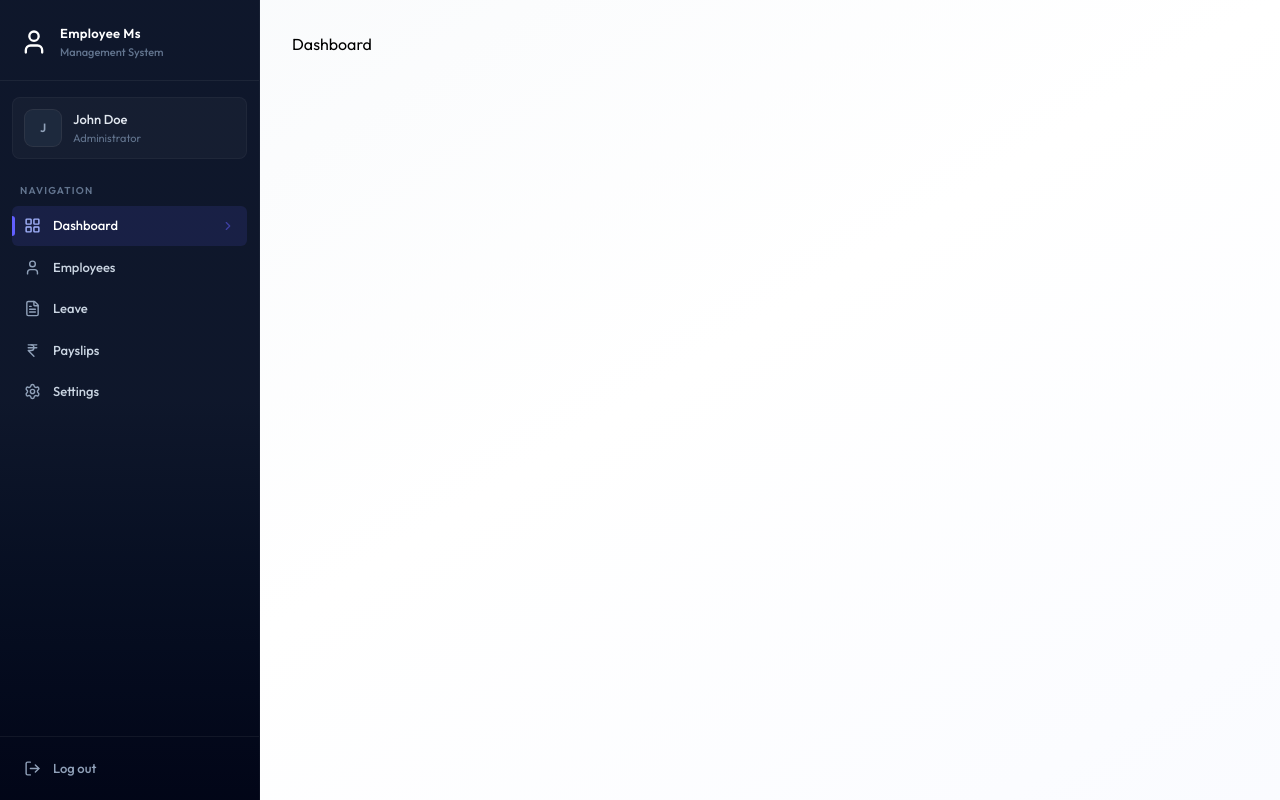
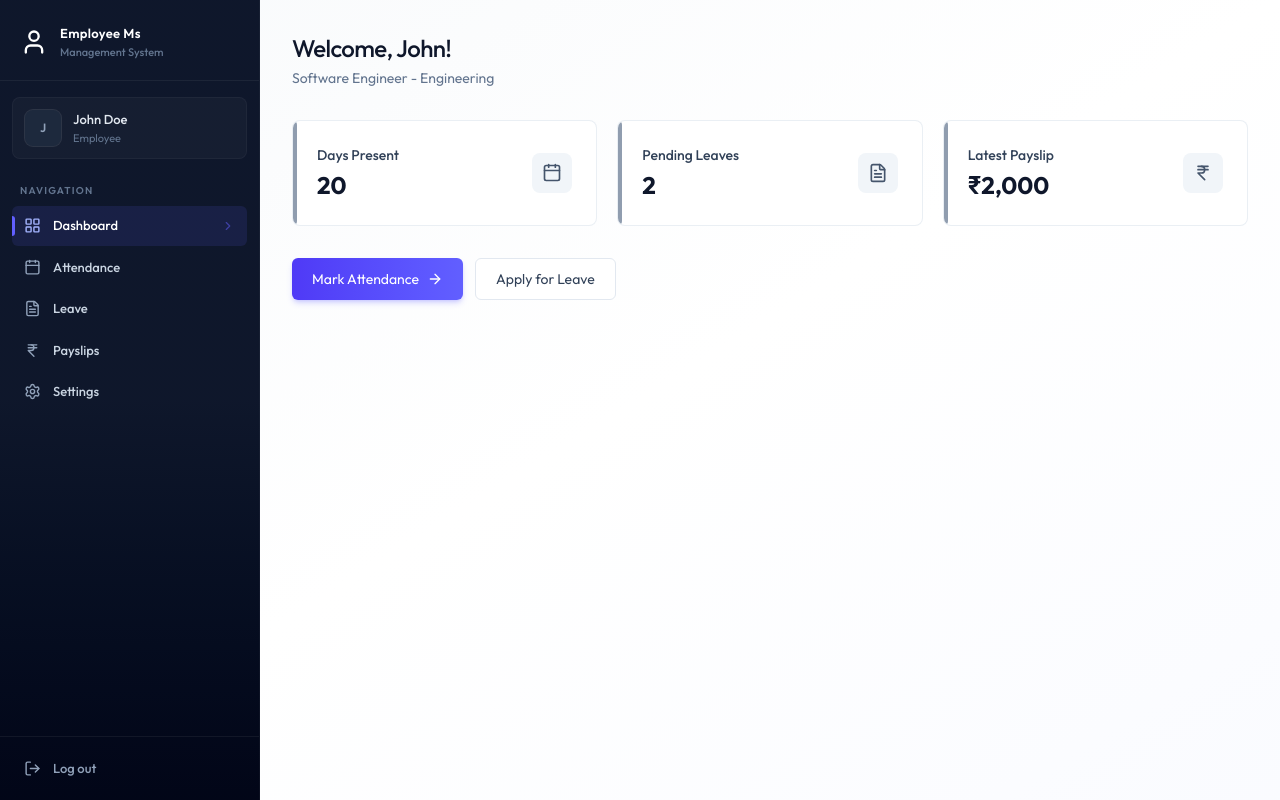
Before and after one commit to Saurabhguptan007/FullStack-EMS, a React (Vite) app in the folder client/: page /dashboard in a window 1280 px wide. Built offline with nearby package versions, Linux system fonts and the light colour scheme.

Commit message:
Dashboard page UI completed

```diff
--- /dev/null
+++ b/client/src/components/AdminDashboard.jsx
@@ -0,0 +1,57 @@
+import { Building2Icon, CalendarIcon, FileTextIcon, UserIcon } from "lucide-react"
+
+const AdminDashboard = ({data}) => {
+    const stats = [
+        {
+            icon: UserIcon,
+            value: data.totalEmployees,
+            label: "Total Employees",
+            description: "Active workforce",
+        },
+        {
+            icon: Building2Icon,
+            value: data.totalDepartments,
+            label: "Departments",
+            subtitle: "Organization units",
+        },
+        {
+            icon: CalendarIcon,
+            value: data.todayAttendance,
+            label: "Today's Attendance",
+            subtitle: "Checked in today",
+        },
+        {
+            icon: FileTextIcon,
+            value: data.pendingLeaves,
+            label: "Pending Leaves",
+            subtitle: "Awaiting approvel",
+        }
+    ]
+  return (
+    <div className="animate-fade-in">
+        <div className="page-header">
+            <h1 className="page-title">
+                Dashboard
+            </h1>
+            <p className="page-subtitle">
+                Welcome back, Saurabh
+            </p>
+        </div>
+
+        <div className="grid grid-cols-1 sm:grid-cols-2 lg:grid-cols-4 gap-4 sm:gap-5 mb-8">
+            {stats.map((stat) => (
+                <div key={stat.label} className="card card-hover p-5 sm:p-6 relative overflow-hidden group flex items-center justify-between">
+                    <div>
+                        <div className="absolute left-0 top-0 bottom-0 w-1 rounded-r-full bg-slate-500/70 group-hover:bg-indigo-500/70" />
+                        <p className="text-sm font-medium text-slate-700">{stat.label}</p>
+                        <p className="text-2xl font-bold text-slate-900 mt-1">{stat.value}</p>
+                    </div>
+                    <stat.icon className="size-10 p-2.5 rounded-lg bg-slate-100 text-slate-600 group-hover:bg-indigo-50 group-hover:text-indigo-600 transition-colors duration-200"/>
+                </div>
+            ))}
+        </div>
+    </div>
+  )
+}
+
+export default AdminDashboard
--- /dev/null
+++ b/client/src/components/EmployeeDashboard.jsx
@@ -0,0 +1,67 @@
+import {ArrowRightIcon, CalendarIcon, FileTextIcon, IndianRupeeIcon} from "lucide-react"
+import { Link } from "react-router-dom";
+
+const EmployeeDashboard = ({data}) => {
+
+    const emp = data.employee;
+
+    const cards = [
+        {
+            icon: CalendarIcon,
+            value: data.currentMonthAttendance,
+            title: "Days Present",
+            subtitle: "This month",
+        },
+        {
+            icon: FileTextIcon,
+            value: data.pendingLeaves,
+            title: "Pending Leaves",
+            subtitle: "Awaiting approval",
+        },
+        {
+            icon: IndianRupeeIcon,
+            value: data.latestPayslip ? `₹${data.latestPayslip.netSalary?.toLocaleString()}` : "N/A",
+            title: "Latest Payslip",
+            subtitle: "Most recent payout",
+        },
+
+    ]
+
+  return (
+    <div className="animate-fade-in">
+        <div className="page-header">
+            <h1 className="page-title">
+                Welcome, {emp?.firstName}!
+            </h1>
+            <p className="page-subtitle">
+                {emp?.position} - {emp?.department || "No Department"}
+            </p>
+        </div>
+
+        <div className="grid grid-cols-1 sm:grid-cols-3 gap-4 sm:gap-5 mb-8">
+            {cards.map((card, index) => (
+                <div key={index} className="card card-hover p-5 sm:p-6 relative overflow-hidden group flex items-center justify-between">
+                    <div>
+                        <div className="absolute left-0 top-0 bottom-0 w-1 rounded-r-full bg-slate-500/70 group-hover:bg-indigo-500/70" />
+                        <p className="text-sm font-medium text-slate-700">{card.title}</p>
+                        <p className="text-2xl font-bold text-slate-900 mt-1">{card.value}</p>
+                    </div>
+                    <card.icon className="size-10 p-2.5 rounded-lg bg-slate-100 text-slate-600 group-hover:bg-indigo-50 group-hover:text-indigo-600 transition-colors duration-200"/>
+                </div>
+            ))}
+        </div>
+
+        <div className="flex flex-col sm:flex-row gap-3">
+            <Link to="/attendance" className="btn-primary text-center inline-flex items-center justify-center gap-2">
+                Mark Attendance <ArrowRightIcon className="w-4 h-4" />
+            </Link>
+            <Link to="/leave" className="btn-secondary text-center">
+                Apply for Leave
+            </Link>
+        </div>
+
+    </div>
+  )
+}
+
+export default EmployeeDashboard
--- /dev/null
+++ b/client/src/components/Loading.jsx
@@ -0,0 +1,9 @@
+const Loading = () => {
+  return (
+    <div className="flex justify-center h-screen items-center">
+        <div className="animate-spin rounded-full size-8 border-2 border-indigo-600 border-t-transparent" />
+    </div>
+  )
+}
+
+export default Loading
--- a/client/src/components/Sidebar.jsx
+++ b/client/src/components/Sidebar.jsx
@@ -18,7 +18,7 @@
         setMobileOpen(false)
     }, [pathname])
 
-    const role = "ADMIN" || "EMPLOYEE";
+    const role = "" || "EMPLOYEE";
     const navItems = [
         {name: "Dashboard", herf: "/dashboard", icon: LayoutGridIcon},
         role === "ADMIN" ?
--- a/client/src/pages/Dashboard.jsx
+++ b/client/src/pages/Dashboard.jsx
@@ -1,7 +1,29 @@
+import { useEffect, useState } from 'react'
+import { dummyAdminDashboardData, dummyEmployeeDashboardData } from '../assets/assets'
+import Loading from '../components/Loading'
+import EmployeeDashboard from '../components/EmployeeDashboard'
+import AdminDashboard from '../components/AdminDashboard'
+
 const Dashboard = () => {
-  return (
-    <div>Dashboard</div>
-  )
+
+  const [data, setData] = useState(null)
+  const[loading, setLoading] = useState(true)
+
+  useEffect(() => {
+    setData(dummyEmployeeDashboardData)
+    setTimeout(() => {
+      setLoading(false)
+    }, 1000)
+  }, [])
+
+  if(loading) return <Loading />
+  if(!data) return <p className='text-center text-slate-500 py-12'>Failed to load Dashboard</p>
+
+  if(data.role === "ADMIN"){
+    return <AdminDashboard data={data}/>
+  } else{
+    return <EmployeeDashboard data = {data}/>
+  }
 }
 
 export default Dashboard
```
